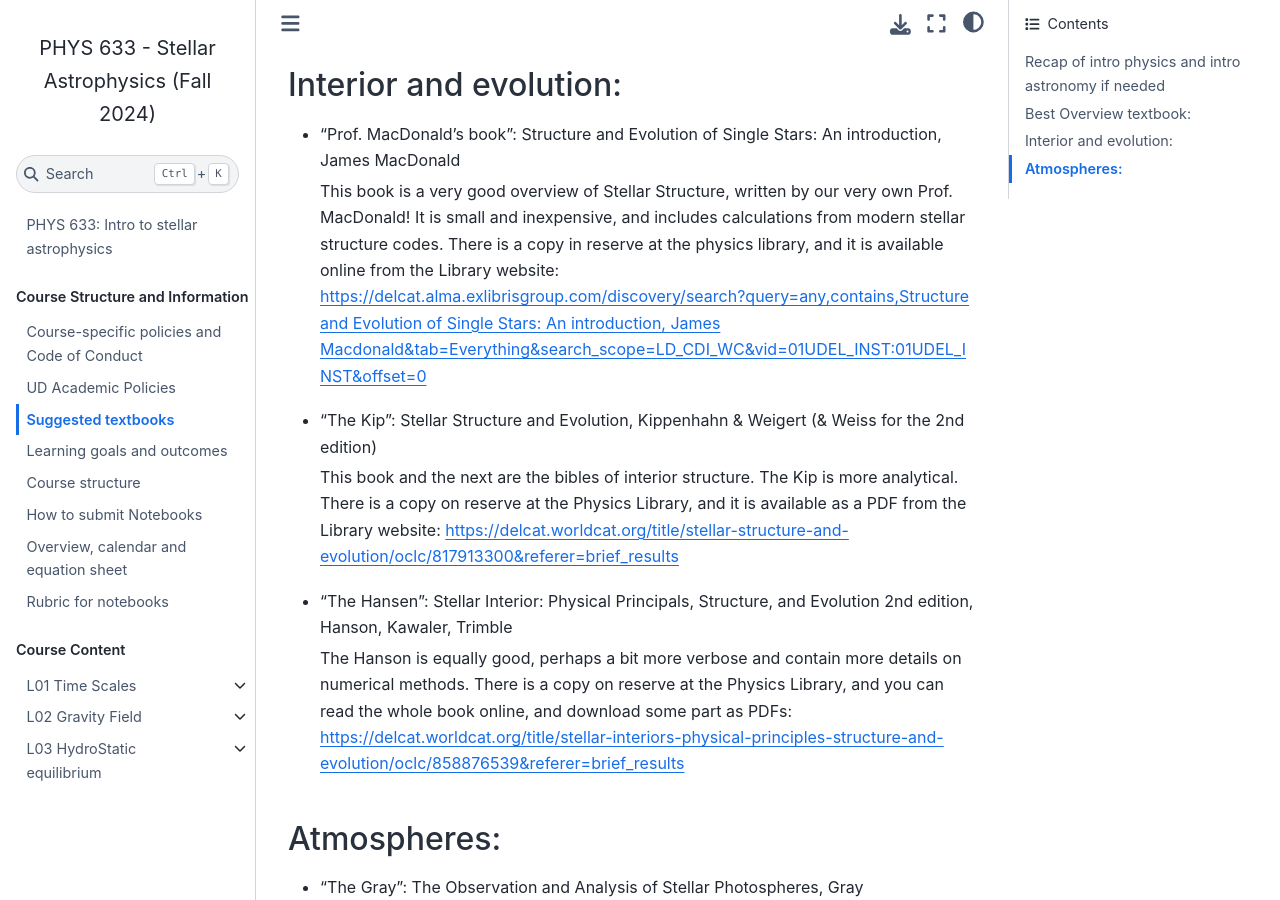
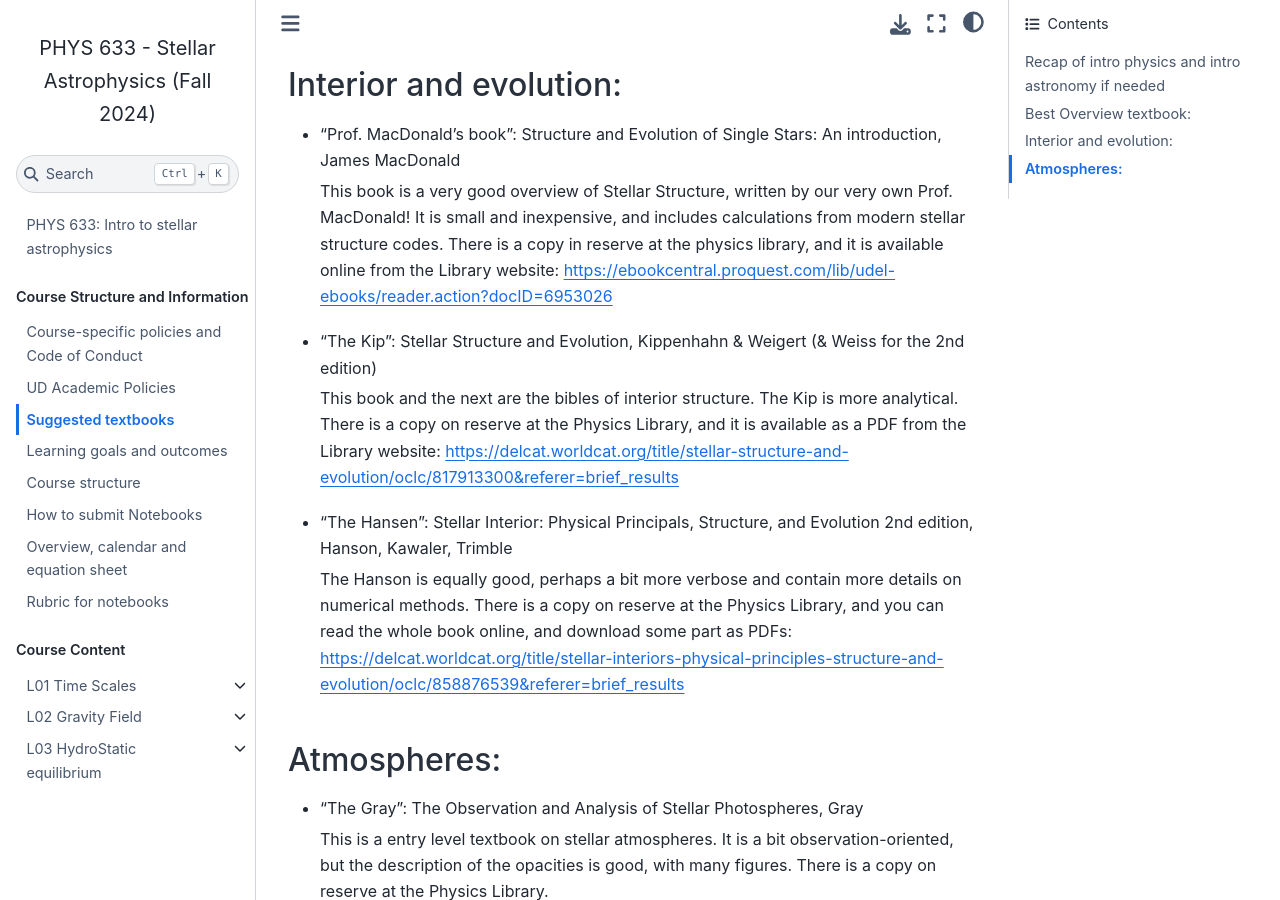
Before and after one commit to veropetit/PHYS633-F2024, a Jupyter Book: the page built from Book/CourseInformation/textbooks.md, in a window 1280 px wide and 900 px high, scrolled down 812 px. Built offline with Jupyter Book 1.0.4 settings and Sphinx 7.4.7 and the Sphinx Book theme 1.1.4, drawn with Linux system fonts in a browser that asks for light colours; part of the change alters nothing that is shown.

Commit message:
Update textbooks.md

```diff
--- a/Book/CourseInformation/textbooks.md
+++ b/Book/CourseInformation/textbooks.md
@@ -23,7 +23,7 @@ All the textbooks below are more advanced texts. They are all on reserve at the
 
 * "Prof. MacDonald's book": Structure and Evolution of Single Stars: An introduction, James MacDonald
 
-	This book is a very good overview of Stellar Structure, written by our very own Prof. MacDonald! It is small and inexpensive, and includes calculations from modern stellar structure codes. There is a copy in reserve at the physics library, and it is available online from the Library website: https://delcat.alma.exlibrisgroup.com/discovery/search?query=any,contains,Structure%20and%20Evolution%20of%20Single%20Stars:%20An%20introduction,%20James%20Macdonald&tab=Everything&search_scope=LD_CDI_WC&vid=01UDEL_INST:01UDEL_INST&offset=0
+	This book is a very good overview of Stellar Structure, written by our very own Prof. MacDonald! It is small and inexpensive, and includes calculations from modern stellar structure codes. There is a copy in reserve at the physics library, and it is available online from the Library website: https://ebookcentral.proquest.com/lib/udel-ebooks/reader.action?docID=6953026
 
 * "The Kip": Stellar Structure and Evolution, Kippenhahn & Weigert (& Weiss for the 2nd edition)
 
```
